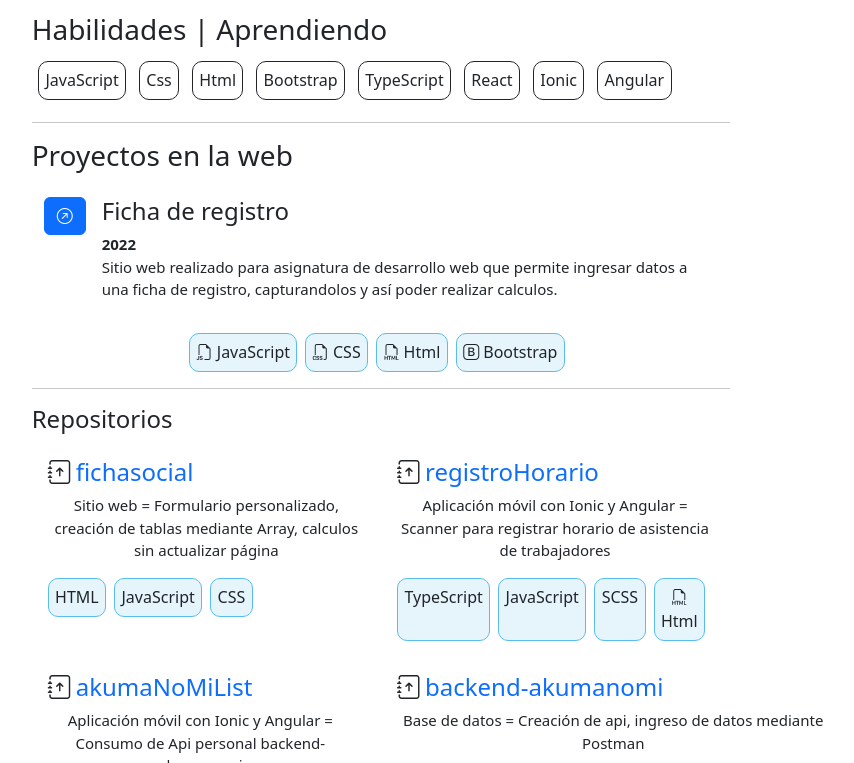
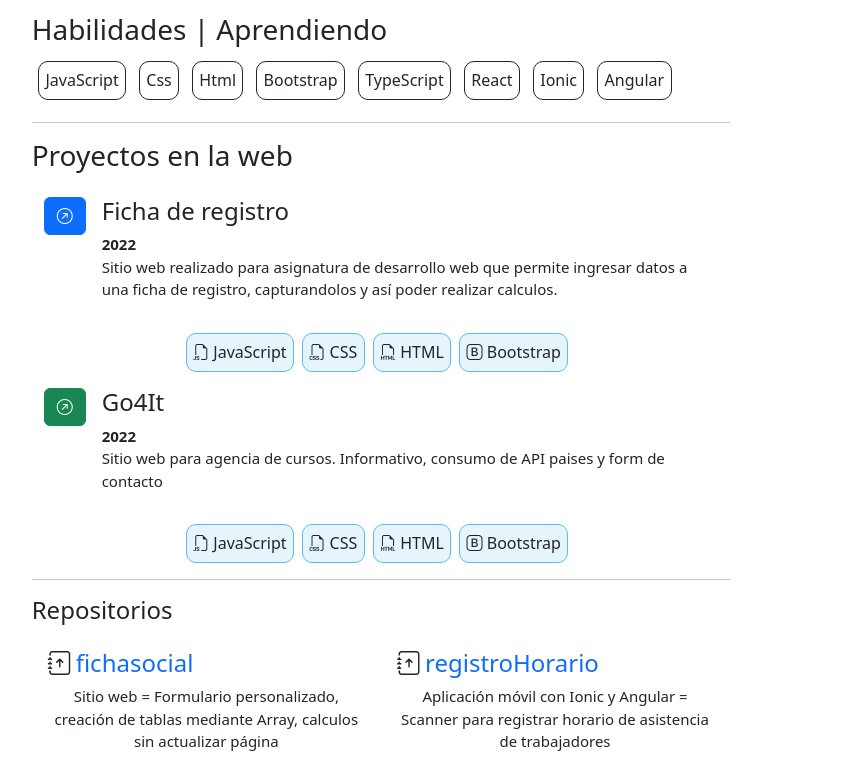
Before and after one commit to Fdiazg/portafolio, a plain HTML site: page index.html in a window 1280 px wide. Shown: the part 411-1174 px from the top of the page, without its empty margins (259-1113 px from the left). Drawn offline with nearby package versions, Linux system fonts and the light colour scheme.

Commit message:
2proyec27122022

```diff
--- a/index.html
+++ b/index.html
@@ -141,7 +141,49 @@
                             </li>
                             <li class="liExperiencias ">
                                 <i class="bi bi-filetype-html"></i>
-                                Html
+                                HTML
+                            </li>
+                            <li class="liExperiencias ">
+                                <i class="bi bi-bootstrap"></i>
+                                Bootstrap
+                            </li>
+
+                        </ul>
+                    </div>
+                    <div class="container mt-0 ">
+                        <ul class="list-group list-group-horizontal  ">
+                            <li class="pt-2 mt-2">
+                                <a class="btn btn-success rounded-top " href="https://fdiazg.github.io/fichasocial/"
+                                    target="_blank">
+                                    <i class="bi bi-arrow-up-right-circle"></i>
+                                </a>
+                            </li>
+                            <li class="p-2 m-2 iconos">
+                                <h4 class=" d-flex"> Go4It
+                                </h4>
+                                <p class="m-0 ">
+                                    <b> 2022
+                                    </b>
+                                </p>
+                                <p class="">
+                                    Sitio web para agencia de cursos. Informativo, consumo de API paises y form de contacto
+                                </p>
+
+                            </li>
+
+                        </ul>
+                        <ul class="list-group list-group-horizontal text-center justify-content-center">
+                            <li class="liExperiencias ">
+                                <i class="bi bi-filetype-js"></i>
+                                JavaScript
+                            </li>
+                            <li class="liExperiencias ">
+                                <i class="bi bi-filetype-css "></i>
+                                CSS
+                            </li>
+                            <li class="liExperiencias ">
+                                <i class="bi bi-filetype-html"></i>
+                                HTML
                             </li>
                             <li class="liExperiencias ">
                                 <i class="bi bi-bootstrap"></i>
```
